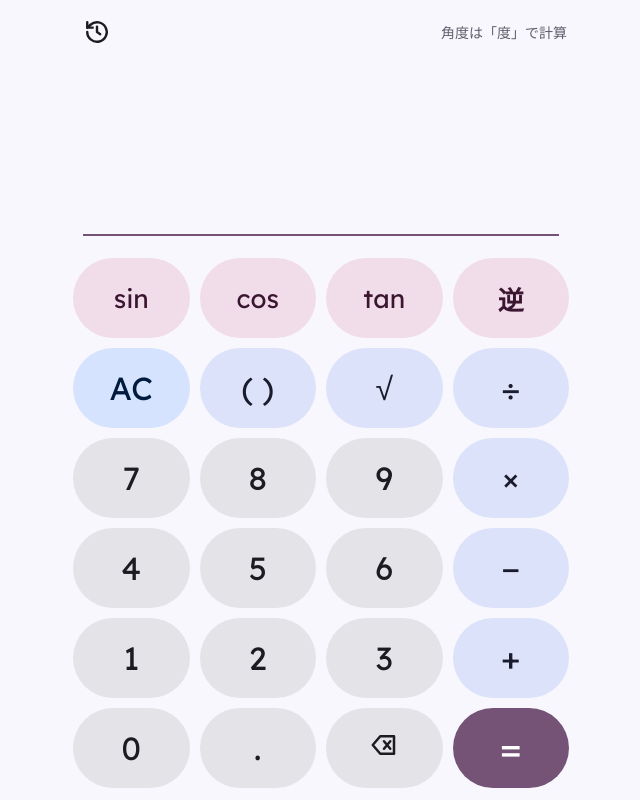
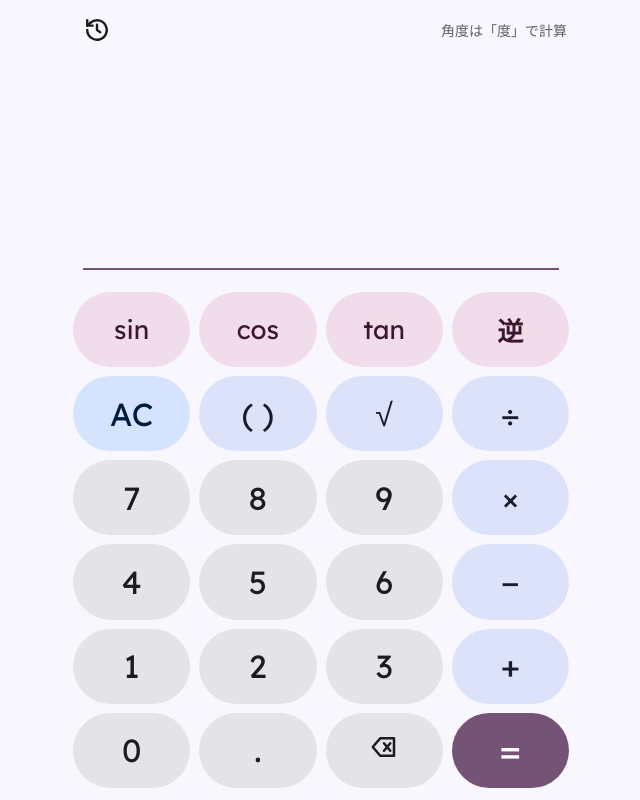
Before and after one commit to kitarou56123-boop/sankaku, a plain HTML site: page index.html in a window 1280 px wide. Shown: the whole page, without its empty margins (319-959 px from the left). Drawn offline with Linux system fonts and the light colour scheme.

Commit message:
答えが長くても1行に収め、下のボタンが隠れないように修正
Co-Authored-By: Claude Opus 5.5 <noreply@anthropic.com>
Claude-Session: https://claude.ai/code/session_01LPNiqF9pS4CwqbcrDeeViF

```diff
--- a/index.html
+++ b/index.html
@@ -30,15 +30,15 @@
 html,body{height:100%}
 body{margin:0;background:var(--bg);color:var(--ink);font:16px/1.5 "Zen Kaku Gothic New",system-ui,sans-serif;overflow:hidden}
 .app{height:100dvh;max-width:520px;margin:0 auto;display:flex;flex-direction:column;padding:8px 10px 12px}
-.bar{display:flex;justify-content:space-between;align-items:center;height:48px;padding:0 4px}
+.bar{display:flex;justify-content:space-between;align-items:center;height:44px;padding:0 4px;flex:none}
 .icon{width:44px;height:44px;border:0;background:none;color:var(--ink);border-radius:50%;display:grid;place-items:center;cursor:pointer}
 .tag{font-size:14px;color:var(--muted)}
-.disp{flex:1;display:flex;flex-direction:column;justify-content:flex-end;padding:8px 12px 14px;font-family:Lexend,system-ui,sans-serif}
-#expr{font-size:clamp(28px,9vw,44px);text-align:right;overflow-wrap:anywhere;line-height:1.2;min-height:1.2em}
-#res{font-size:clamp(24px,7vw,34px);text-align:right;color:var(--muted);min-height:1.4em;margin-top:6px;padding-bottom:8px;border-bottom:2px solid var(--line);overflow-wrap:anywhere}
-#res.fin{color:var(--ink);font-size:clamp(36px,11vw,56px);font-weight:500}
+.disp{flex:1 1 0;min-height:0;overflow:hidden;display:flex;flex-direction:column;justify-content:flex-end;padding:8px 12px 14px;font-family:Lexend,system-ui,sans-serif}
+#expr{font-size:clamp(26px,8vw,40px);text-align:right;white-space:nowrap;overflow:hidden;direction:rtl;unicode-bidi:plaintext;line-height:1.2;min-height:1.2em}
+#res{font-size:clamp(24px,7vw,34px);text-align:right;color:var(--muted);min-height:1.4em;margin-top:6px;padding-bottom:8px;border-bottom:2px solid var(--line);white-space:nowrap;overflow:hidden;line-height:1.2}
+#res.fin{color:var(--ink);font-size:clamp(34px,10vw,52px);font-weight:500}
 #res.err{font-family:"Zen Kaku Gothic New",sans-serif;font-size:18px;color:#ba1a1a}
-.keys{display:grid;grid-template-columns:repeat(4,minmax(0,1fr));grid-auto-rows:clamp(52px,10.2dvh,80px);gap:10px;padding:8px 2px 0}
+.keys{display:grid;grid-template-columns:repeat(4,minmax(0,1fr));grid-auto-rows:clamp(48px,9.4dvh,78px);gap:9px;padding:8px 2px 0;flex:none}
 .keys button{border:0;border-radius:999px;background:var(--num);color:var(--ink);font:400 clamp(24px,7.5vw,32px) Lexend,system-ui,sans-serif;cursor:pointer;touch-action:manipulation;transition:border-radius .15s}
 .keys button:active{border-radius:22px}
 .keys .o{background:var(--op);color:var(--opink)}
@@ -155,23 +155,25 @@ function evaluate(s){
   return v;
 }
 function fmt(v){
-  let n=Number(v.toPrecision(12));if(Object.is(n,-0))n=0;
+  let n=Number(v.toPrecision(10));if(Object.is(n,-0))n=0;
   if(n!==0&&(Math.abs(n)>=1e12||Math.abs(n)<1e-9))return n.toExponential(8).replace(/\.?0+e/,'e');
   return String(n);
 }
+function fit(el){el.style.fontSize='';let f=parseFloat(getComputedStyle(el).fontSize);while(el.scrollWidth>el.clientWidth&&f>16){f-=2;el.style.fontSize=f+'px'}}
 function render(){
   $('expr').textContent=ex;
   const sh=document.querySelector('.sh');sh.setAttribute('aria-pressed',inv);
   ['sin','cos','tan'].forEach(f=>document.querySelector(`[data-k=${f}]`).textContent=inv?f+'⁻¹':f);
   const r=$('res');r.className='';
   try{const v=evaluate(ex);r.textContent=/[+−×÷(√sct]/.test(ex.replace(/^−/,''))?fmt(v):''}catch(e){r.textContent=''}
+  fit(r);
 }
 function commit(){
   const r=$('res');
   if(!ex)return;
   try{const v=evaluate(ex),out=fmt(v);
     hist.unshift({e:ex,r:out});hist=hist.slice(0,30);save();
-    $('expr').textContent=ex;r.textContent='= '+out;r.className='fin';last=out;done=true}
+    $('expr').textContent=ex;r.textContent='= '+out;r.className='fin';fit(r);last=out;done=true}
   catch(e){r.textContent=e||'エラー';r.className='err'}
 }
 function press(k){
--- a/sw.js
+++ b/sw.js
@@ -1,4 +1,4 @@
-const C='sankaku-v2',F=['./','index.html','manifest.json','icon-192.png','icon-512.png'];
+const C='sankaku-v3',F=['./','index.html','manifest.json','icon-192.png','icon-512.png'];
 self.addEventListener('install',e=>{e.waitUntil(caches.open(C).then(c=>c.addAll(F)));self.skipWaiting()});
 self.addEventListener('activate',e=>{e.waitUntil(caches.keys().then(k=>Promise.all(k.filter(x=>x!==C).map(x=>caches.delete(x)))));self.clients.claim()});
 self.addEventListener('fetch',e=>{if(e.request.method!=='GET')return;e.respondWith(fetch(e.request).then(r=>{const c=r.clone();caches.open(C).then(x=>x.put(e.request,c));return r}).catch(()=>caches.match(e.request)))});
```
